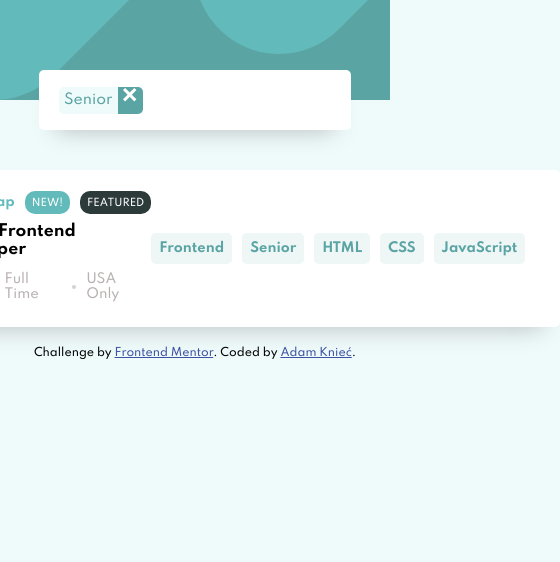
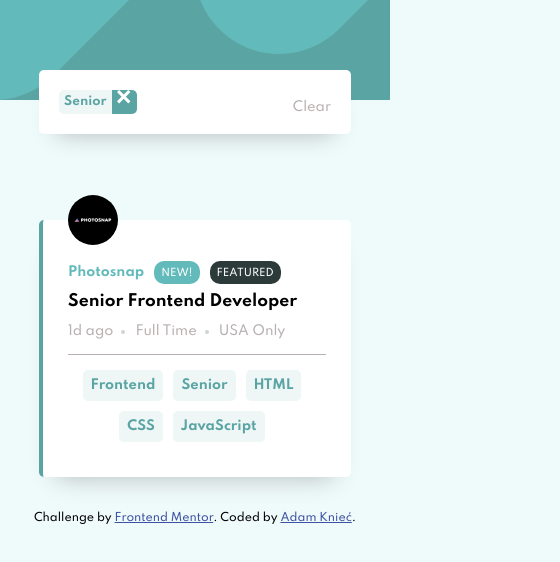
Before and after one commit to AdamKniec/jobList, a React (Create React App) app: page / in a window 390 px wide. Both pictures are taken after a click on the element "Senior". Shown: the top 562 px of the page, 560 px wide, since content can reach past the window. Built offline with nearby package versions, Linux system fonts and the light colour scheme.

Commit message:
clean up and adding variables

```diff
--- a/src/components/Header.jsx
+++ b/src/components/Header.jsx
@@ -1,12 +1,15 @@
 import React from "react";
 import "./styles/header.scss";
 
-const Header = ({ filters, handleRemove }) => {
+const Header = ({ filters, handleRemove, removeAll }) => {
   return (
     <div className="header">
-      <div className="selected-filters-box">
+      <div
+        className={`${
+          filters.length !== 0 ? "selected-filters-box" : "hidden"
+        }`}
+      >
         {filters.map((elem) => {
-          console.log(elem);
           return (
             <div>
               <span className="tag">{elem}</span>
@@ -16,6 +19,9 @@ const Header = ({ filters, handleRemove }) => {
             </div>
           );
         })}
+        <span className="clearAll" onClick={removeAll}>
+          Clear
+        </span>
       </div>
     </div>
   );
--- a/src/components/JobBoard.js
+++ b/src/components/JobBoard.js
@@ -23,6 +23,10 @@ const JobBoard = () => {
     }
   };
 
+  const handleRemoveAll = () => {
+    setFilters([]);
+  };
+
   const handleRemoveClick = (elem) => {
     const filtersAfterRemoval = filters.filter((filter) => filter !== elem);
     setFilters(filtersAfterRemoval);
@@ -30,7 +34,11 @@ const JobBoard = () => {
 
   return (
     <div className="container">
-      <Header filters={filters} handleRemove={handleRemoveClick} />
+      <Header
+        filters={filters}
+        handleRemove={handleRemoveClick}
+        removeAll={handleRemoveAll}
+      />
       <JobList
         handleTagClick={handleTagClick}
         filteredJobList={filteredJobList}
--- a/src/components/styles/common.scss
+++ b/src/components/styles/common.scss
@@ -1,3 +1,4 @@
+@import "../styles/variables.scss";
 @font-face {
   font-family: "Spartan-Medium";
   src: url(../../fonts/Spartan-Medium.ttf);
@@ -5,7 +6,7 @@
 body {
   margin: 0;
   padding: 0;
-  background-color: hsl(180, 52%, 96%);
+  background-color: $lighter-background-cyan;
   font-family: Spartan-Medium;
   font-size: 13px;
 }
--- a/src/components/styles/header.scss
+++ b/src/components/styles/header.scss
@@ -1,46 +1,65 @@
+@import "../styles/variables.scss";
 .header {
   height: 100px;
   background-image: url("../../images/bg-header-desktop.svg");
   background-size: cover;
-  background-color: hsl(180, 29%, 50%);
+  background-color: $dark-green;
   position: relative;
   padding: 0 10% 0 10%;
   .selected-filters-box {
-    background-color: white;
-    height: 60px;
+    background-color: $white;
     max-width: 1000px;
     position: relative;
     bottom: -70px;
     margin: 0 auto;
-    box-shadow: 0px 17px 24px -17px rgba(0, 0, 0, 0.25);
+    box-shadow: 0px 17px 24px -17px $shadow-dark;
     border-radius: 5px;
     display: flex;
     align-items: center;
-    padding-left: 20px;
+    flex-wrap: wrap;
+    padding: 20px 45px 10px 20px;
     div {
       display: flex;
+      margin-bottom: 10px;
+
       .tag {
-        background-color: hsl(180, 52%, 96%);
+        background-color: $light-cyan;
         padding: 5px;
-        color: hsl(180, 29%, 50%);
-        font-size: 14px;
+        color: $dark-green;
+        font-size: 12px;
         border-radius: 5px 0px 0 5px;
+        font-family: Spartan-Bold;
       }
       button {
-        background-color: hsl(180, 29%, 50%);
-        color: white;
+        background-color: $dark-green;
+        color: $white;
         border-radius: 0 5px 5px 0;
         border: none;
         width: 25px;
         display: flex;
         justify-content: center;
         margin-right: 15px;
+        padding: 0;
         &:hover {
-          background-color: black;
+          background-color: $black;
           cursor: pointer;
         }
       }
     }
+    .clearAll {
+      position: absolute;
+      right: 20px;
+      margin-left: 20px;
+      color: $text-light-grey;
+      &:hover {
+        color: $dark-green;
+        text-decoration: underline;
+        cursor: pointer;
+      }
+    }
+  }
+  .hidden {
+    display: none;
   }
 }
 
--- a/src/components/styles/jobList.scss
+++ b/src/components/styles/jobList.scss
@@ -1,3 +1,5 @@
+@import "../styles/mixins.scss";
+
 .job-list-container {
   padding: 0 10%;
   display: flex;
@@ -8,5 +10,9 @@
     list-style-type: none;
     margin-top: 70px;
     width: 1000px;
+    @include breakpoint(mobile) {
+      width: auto;
+      margin-top: 120px;
+    }
   }
 }
--- a/src/components/styles/listItem.scss
+++ b/src/components/styles/listItem.scss
@@ -1,3 +1,5 @@
+@import "../styles/mixins.scss";
+@import "../styles/variables.scss";
 @font-face {
   font-family: "Spartan-Bold";
   src: url(../../fonts/Spartan-Bold.ttf);
@@ -5,23 +7,40 @@
 
 .list-item {
   display: flex;
-  background-color: #fff;
+  background-color: $white;
   margin-bottom: 20px;
   padding: 25px;
   border-radius: 5px;
   justify-content: space-between;
-  box-shadow: 0px 17px 24px -17px rgba(0, 0, 0, 0.25);
+  box-shadow: 0px 17px 24px -17px $shadow-dark;
+  @include breakpoint(mobile) {
+    flex-direction: column;
+    margin-bottom: 35px;
+  }
   &.featured {
-    border-left: 4px solid hsl(180, 29%, 50%);
+    border-left: 4px solid $dark-green;
   }
   .job-data-container {
     display: flex;
     align-items: center;
+    @include breakpoint(mobile) {
+      position: relative;
+      padding-top: 20px;
+      border-bottom: 1px solid $text-light-grey;
+      padding-bottom: 15px;
+    }
+
     .logo {
       align-self: center;
       height: 60px;
       width: 60px;
       margin-right: 20px;
+      @include breakpoint(mobile) {
+        width: 50px;
+        height: 50px;
+        position: absolute;
+        top: -50px;
+      }
     }
     .job-details-box {
       .company-name,
@@ -30,7 +49,7 @@
       }
 
       .company-name {
-        color: #63baba;
+        color: $main-theme-green;
         font-family: Spartan-Bold;
       }
 
@@ -38,14 +57,14 @@
       .new-offer {
         padding: 6px 7px 5px 7px;
         border-radius: 10px;
-        color: #fff;
+        color: $white;
         font-size: 10px;
       }
       .new-offer {
-        background-color: #63baba;
+        background-color: $main-theme-green;
       }
       .featured {
-        background-color: hsl(180, 14%, 20%);
+        background-color: $background-dark;
       }
       .position-name {
         margin: 0;
@@ -53,27 +72,27 @@
         font-size: 1.2em;
         font-family: Spartan-Bold;
         &:hover {
-          color: #63baba;
+          color: $main-theme-green;
           cursor: pointer;
         }
       }
       .job-offer-bottom-details {
         display: flex;
         .position-offer-tab {
-          color: rgb(185, 177, 177);
+          color: $text-light-grey;
           &:not(:last-child) {
             margin-right: 10px;
             display: flex;
             justify-content: center;
             align-items: center;
-            color: rgb(185, 177, 177);
+            color: $text-light-grey;
             &::after {
               content: "\A";
               margin-left: 8px;
               width: 4px;
               height: 4px;
               border-radius: 50%;
-              background: lightgray;
+              background: $lighter-gray;
               display: inline-block;
             }
           }
@@ -85,16 +104,23 @@
     display: flex;
     justify-content: center;
     align-items: center;
+    @include breakpoint(mobile) {
+      padding-top: 15px;
+      flex-wrap: wrap;
+    }
     .tag {
       margin-right: 10px;
-      color: hsl(180, 29%, 50%);
+      color: $dark-green;
       font-family: Spartan-Bold;
-      background-color: hsl(180, 31%, 95%);
+      background-color: $light-cyan;
       padding: 8px;
       border-radius: 5px;
+      @include breakpoint(mobile) {
+        margin-bottom: 10px;
+      }
       &:hover {
-        background-color: #63baba;
-        color: white;
+        background-color: $main-theme-green;
+        color: $white;
         cursor: pointer;
       }
     }
--- /dev/null
+++ b/src/components/styles/mixins.scss
@@ -0,0 +1,7 @@
+@mixin breakpoint($point) {
+  @if $point == mobile {
+    @media (max-width: 1030px) {
+      @content;
+    }
+  }
+}
--- /dev/null
+++ b/src/components/styles/variables.scss
@@ -0,0 +1,11 @@
+// color variables
+$main-theme-green: #63baba;
+$white: #fff;
+$text-light-grey: #b9b1b1;
+$lighter-gray: #d3d3d3;
+$background-dark: #2c3a3a;
+$light-cyan: #eef6f6;
+$dark-green: #5ba4a4;
+$shadow-dark: #00000040;
+$black: #000;
+$lighter-background-cyan: #effafa;
```
